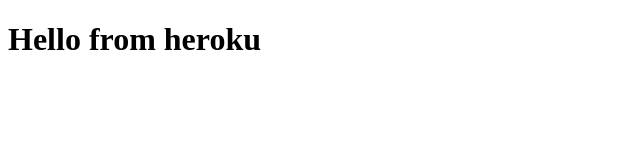
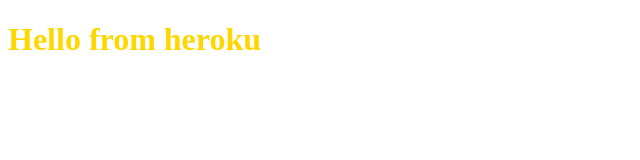
Before and after one commit to gagishmagi/Git-nodejs-staticserver, a website: page public/index.html in a window 1280 px wide. Shown: the whole page, without its empty margins (0-640 px from the left). Drawn offline with Linux system fonts and the light colour scheme.

Commit message:
Added Text color feature

```diff
--- a/public/index.html
+++ b/public/index.html
@@ -4,6 +4,14 @@
     <meta charset="UTF-8">
     <meta name="viewport" content="width=device-width, initial-scale=1.0">
     <title>My Awesome app</title>
+    <style>
+        body{
+            color: red;
+        }
+        h1{
+            color:gold;
+        }
+    </style>
 </head>
 <body>
     <h1>Hello from heroku</h1>
```
